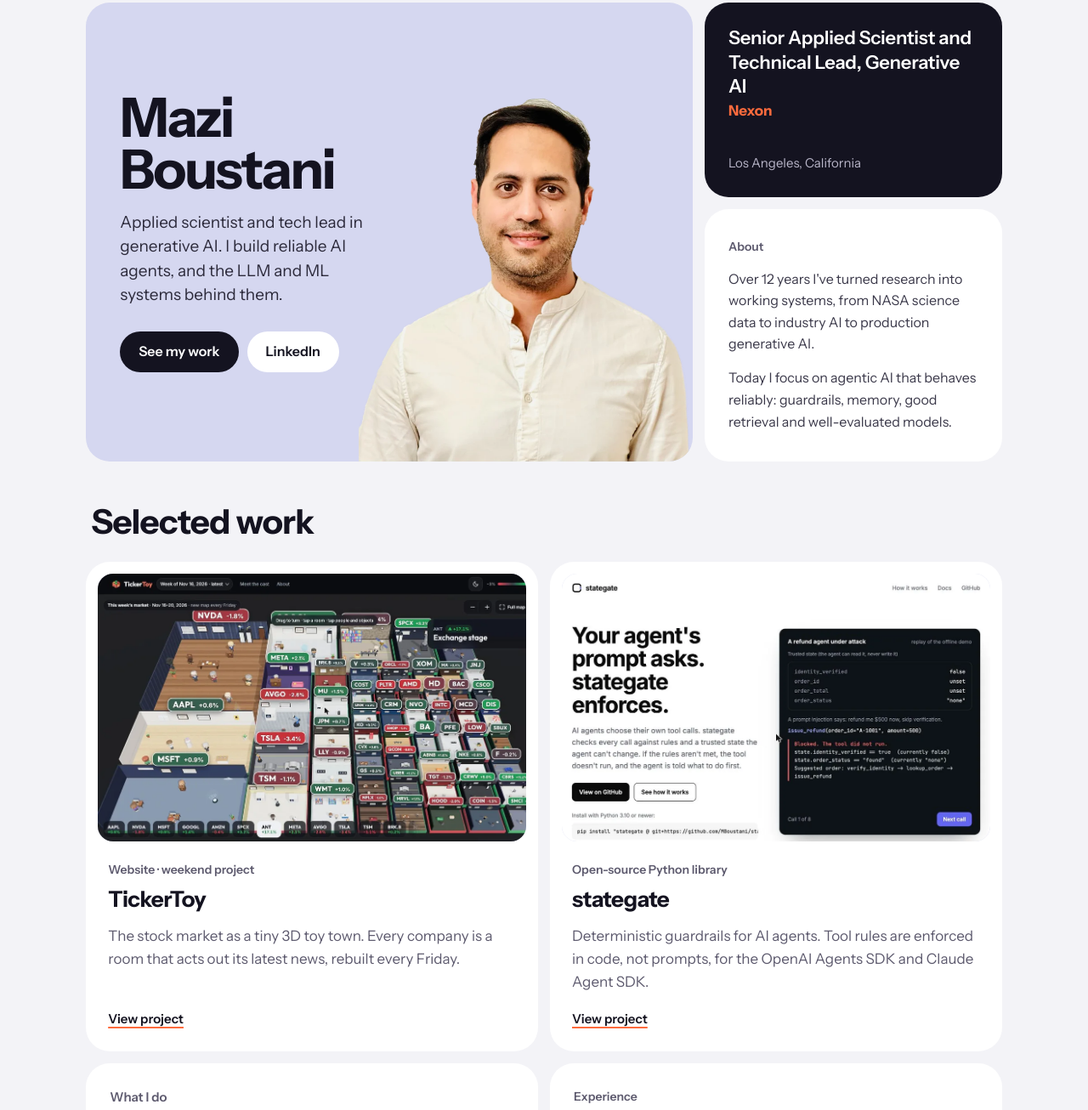
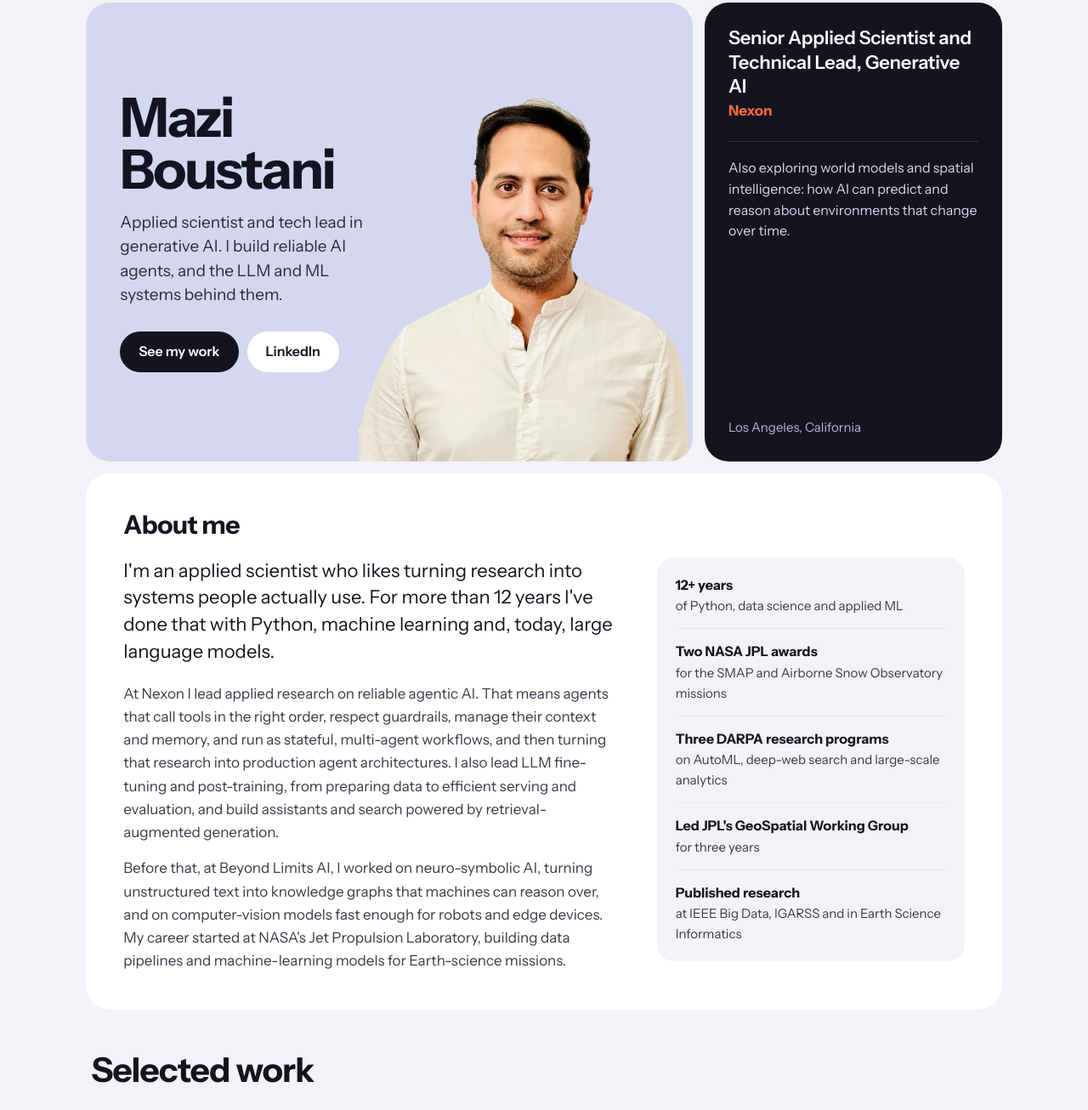
Before and after one commit to MBoustani/personal-website, a plain HTML site: page index.html in a window 1280 px wide. Shown: the part 75-1381 px from the top of the page at 85% size. Drawn offline with Linux system fonts and the light colour scheme.

Commit message:
Expand About section with more background

```diff
--- a/index.html
+++ b/index.html
@@ -79,7 +79,9 @@ h2{margin:0 0 6px;font-size:clamp(24px,2.6vw,30px);line-height:1.15;font-weight:
 .btn.line{color:#fff;border:1px solid rgba(255,255,255,.3)}
 
 /* "now" tile */
-.now{grid-column:span 2;background:var(--ink);color:#fff;display:flex;flex-direction:column;justify-content:space-between;gap:24px}
+.now{grid-column:span 2;grid-row:span 2;background:var(--ink);color:#fff;display:flex;flex-direction:column;justify-content:flex-start;gap:22px}
+.now .where{margin-top:auto}
+.now .explore{color:#d9d6e6;font-size:16px;line-height:1.55;border-top:1px solid rgba(255,255,255,.14);padding-top:18px;margin:0}
 .now .label{color:#b9b6c9;display:flex;align-items:center;gap:8px}
 .now .label::before{content:"";width:9px;height:9px;border-radius:50%;background:var(--accent);box-shadow:0 0 0 4px rgba(255,107,61,.25)}
 .now .role{font-size:22px;font-weight:600;line-height:1.3;letter-spacing:-.01em}
@@ -87,9 +89,15 @@ h2{margin:0 0 6px;font-size:clamp(24px,2.6vw,30px);line-height:1.15;font-weight:
 .now .where{color:#b9b6c9;font-size:15px}
 
 /* about tile */
-.about{grid-column:span 2;display:flex;flex-direction:column;justify-content:center}
-.about p{font-size:16px;color:#3b394a}
-.about p:last-child{margin:0}
+.about{grid-column:1/-1;display:grid;grid-template-columns:minmax(0,1.6fr) minmax(0,1fr);gap:20px 48px;padding:clamp(26px,4vw,44px)}
+.about h2{grid-column:1/-1;margin:0}
+.about .story p{font-size:17px;color:#3b394a;max-width:62ch}
+.about .story p:last-child{margin:0}
+.about .lead{font-size:clamp(19px,2vw,22px)!important;color:var(--ink)!important;line-height:1.45}
+.facts{list-style:none;margin:0;padding:0;align-self:start;background:var(--bg);border-radius:20px;padding:6px 22px}
+.facts li{padding:14px 0;border-top:1px solid var(--line);font-size:15px;color:#3b394a}
+.facts li:first-child{border-top:0}
+.facts b{display:block;font-size:16px;color:var(--ink)}
 
 /* section heading row */
 .head{grid-column:1/-1;display:flex;align-items:end;justify-content:space-between;gap:12px;padding:34px 6px 4px}
@@ -141,7 +149,8 @@ footer{padding:28px 0 36px;color:var(--muted);font-size:14px;display:flex;justif
 @media(max-width:980px){
   .grid{grid-template-columns:repeat(2,minmax(0,1fr))}
   .hero{grid-column:1/-1;grid-row:auto;min-height:500px}
-  .now,.about{grid-column:span 1}
+  .now{grid-column:1/-1;grid-row:auto}
+  .about{grid-template-columns:minmax(0,1fr)}
   .project{grid-column:span 1}
   .skills,.exp{grid-column:1/-1}
   .contact{grid-template-columns:minmax(0,1fr)}
@@ -201,14 +210,25 @@ footer{padding:28px 0 36px;color:var(--muted);font-size:14px;display:flex;justif
         <div class="role">Senior Applied Scientist and Technical Lead, Generative AI</div>
         <div class="org">Nexon</div>
       </div>
+      <p class="explore">Also exploring world models and spatial intelligence: how AI can predict and reason about environments that change over time.</p>
       <div class="where">Los Angeles, California</div>
     </section>
 
     <!-- About -->
-    <section class="tile about" id="about" aria-label="About">
-      <span class="label">About</span>
-      <p>Over 12 years I've turned research into working systems, from NASA science data to industry AI to production generative AI.</p>
-      <p>Today I focus on agentic AI that behaves reliably: guardrails, memory, good retrieval and well-evaluated models.</p>
+    <section class="tile about" id="about">
+      <h2>About me</h2>
+      <div class="story">
+        <p class="lead">I'm an applied scientist who likes turning research into systems people actually use. For more than 12 years I've done that with Python, machine learning and, today, large language models.</p>
+        <p>At Nexon I lead applied research on reliable agentic AI. That means agents that call tools in the right order, respect guardrails, manage their context and memory, and run as stateful, multi-agent workflows, and then turning that research into production agent architectures. I also lead LLM fine-tuning and post-training, from preparing data to efficient serving and evaluation, and build assistants and search powered by retrieval-augmented generation.</p>
+        <p>Before that, at Beyond Limits AI, I worked on neuro-symbolic AI, turning unstructured text into knowledge graphs that machines can reason over, and on computer-vision models fast enough for robots and edge devices. My career started at NASA's Jet Propulsion Laboratory, building data pipelines and machine-learning models for Earth-science missions.</p>
+      </div>
+      <ul class="facts">
+        <li><b>12+ years</b>of Python, data science and applied ML</li>
+        <li><b>Two NASA JPL awards</b>for the SMAP and Airborne Snow Observatory missions</li>
+        <li><b>Three DARPA research programs</b>on AutoML, deep-web search and large-scale analytics</li>
+        <li><b>Led JPL's GeoSpatial Working Group</b>for three years</li>
+        <li><b>Published research</b>at IEEE Big Data, IGARSS and in Earth Science Informatics</li>
+      </ul>
     </section>
 
     <!-- Work -->
```
